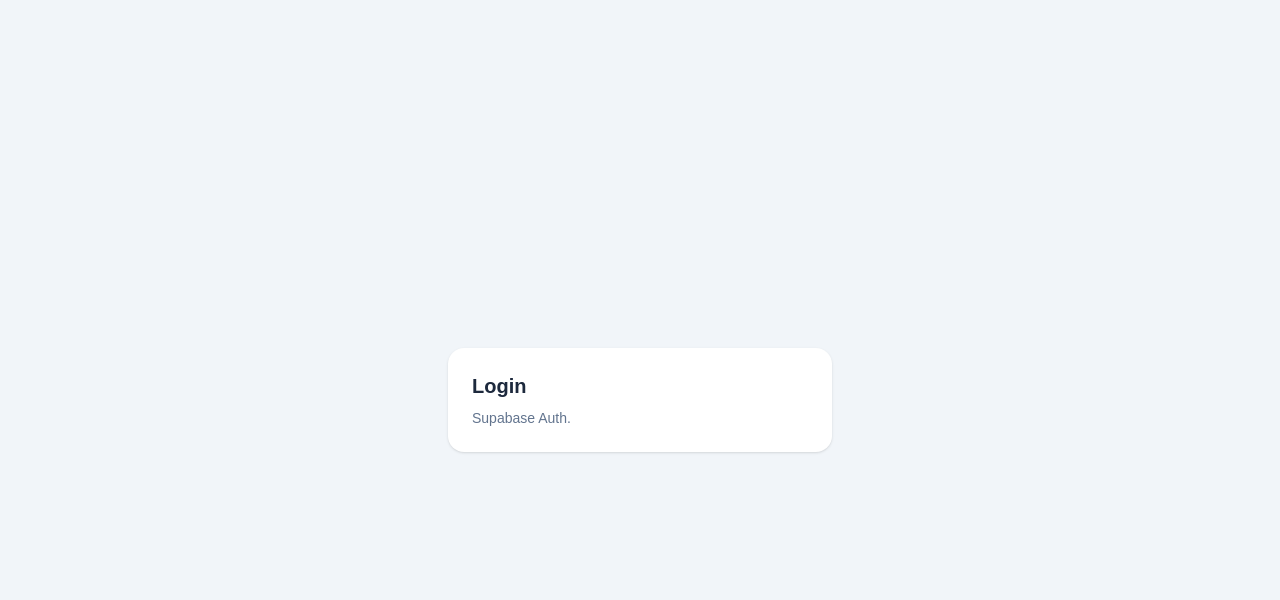
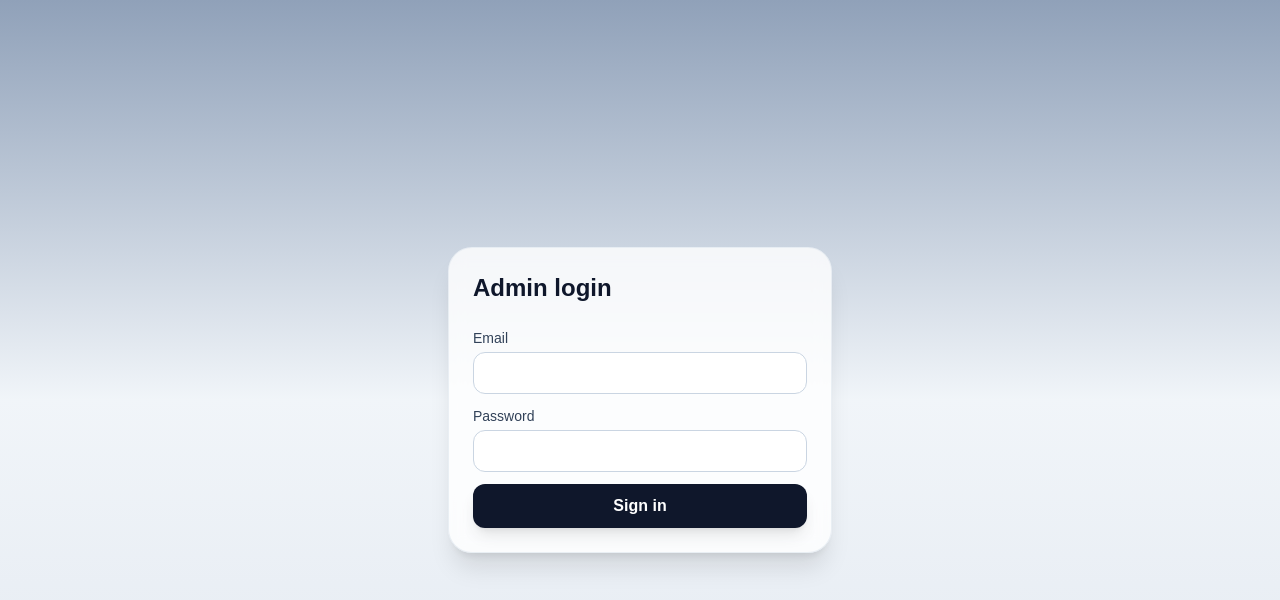
Before and after one commit to Nadiia2323/shine-resin-decor, a Next.js app: page /login in a window 1280 px wide. Shown: the top 600 px of the page. Built offline with nearby package versions, Linux system fonts and the light colour scheme; no server answers.

Commit message:
Document auth and admin security architecture

```diff
--- a/src/app/login/page.tsx
+++ b/src/app/login/page.tsx
@@ -1,9 +1,87 @@
+"use client";
+
+import { useMemo, useState } from "react";
+import { useRouter, useSearchParams } from "next/navigation";
+import { createSupabaseBrowserClient } from "@/lib/supabase-browser";
+
 export default function LoginPage() {
+  const router = useRouter();
+  const search = useSearchParams();
+  const redirectTo = search.get("redirect") || "/admin";
+
+  const supabase = useMemo(() => createSupabaseBrowserClient(), []);
+
+  const [email, setEmail] = useState("");
+  const [password, setPassword] = useState("");
+  const [errorText, setErrorText] = useState<string | null>(null);
+  const [loading, setLoading] = useState(false);
+
+  const onSubmit = async (e: React.FormEvent) => {
+    e.preventDefault();
+    setLoading(true);
+    setErrorText(null);
+
+    const { error } = await supabase.auth.signInWithPassword({
+      email,
+      password,
+    });
+
+    setLoading(false);
+
+    if (error) {
+      setErrorText(error.message);
+      return;
+    }
+
+    router.replace(redirectTo);
+    router.refresh();
+  };
+
   return (
-    <main className="min-h-screen grid place-items-center bg-slate-100 px-6">
-      <div className="w-full max-w-sm rounded-2xl bg-white p-6 shadow">
-        <h1 className="text-xl font-semibold text-slate-800">Login</h1>
-        <p className="text-sm text-slate-500 mt-2">Supabase Auth.</p>
+    <main className="min-h-screen grid place-items-center bg-gradient-to-b from-slate-400 via-slate-100 to-slate-200 px-6">
+      <div className="w-full max-w-sm rounded-3xl bg-white/80 backdrop-blur-sm border border-slate-200/70 shadow-xl p-6">
+        <h1 className="text-2xl font-bold text-slate-900">Admin login</h1>
+
+        <form onSubmit={onSubmit} className="mt-6 space-y-3">
+          <div>
+            <label className="block text-sm font-medium text-slate-700">
+              Email
+            </label>
+            <input
+              className="mt-1 w-full rounded-xl border border-slate-300 bg-white px-3 py-2 outline-none focus:ring-4 focus:ring-cyan-200"
+              type="email"
+              value={email}
+              onChange={(e) => setEmail(e.target.value)}
+              required
+            />
+          </div>
+
+          <div>
+            <label className="block text-sm font-medium text-slate-700">
+              Password
+            </label>
+            <input
+              className="mt-1 w-full rounded-xl border border-slate-300 bg-white px-3 py-2 outline-none focus:ring-4 focus:ring-cyan-200"
+              type="password"
+              value={password}
+              onChange={(e) => setPassword(e.target.value)}
+              required
+            />
+          </div>
+
+          {errorText && (
+            <p className="text-sm text-red-600 bg-red-50 border border-red-200 rounded-xl p-3">
+              {errorText}
+            </p>
+          )}
+
+          <button
+            disabled={loading}
+            className="w-full rounded-xl bg-slate-900 text-white py-2.5 font-semibold shadow-lg hover:bg-slate-800 disabled:opacity-60"
+          >
+            {loading ? "Signing in..." : "Sign in"}
+          </button>
+        </form>
       </div>
     </main>
   );
--- a/src/app/shop/[id]/page.tsx
+++ b/src/app/shop/[id]/page.tsx
@@ -8,10 +8,11 @@ import RelatedProducts from "@/app/components/RelatedProducts";
 import { notFound } from "next/navigation";
 
 export default async function Page({ params }: ProductPageProps) {
+  const { id } = await params;
   const { data: product } = await supabase
     .from("products")
     .select("*")
-    .eq("id", params.id)
+    .eq("id", id)
     .single();
 
   if (!product) {
--- /dev/null
+++ b/src/lib/supabase-browser.ts
@@ -0,0 +1,8 @@
+import { createBrowserClient } from "@supabase/ssr";
+
+export function createSupabaseBrowserClient() {
+  return createBrowserClient(
+    process.env.NEXT_PUBLIC_SUPABASE_URL!,
+    process.env.NEXT_PUBLIC_SUPABASE_ANON_KEY!
+  );
+}
--- a/src/types/index.ts
+++ b/src/types/index.ts
@@ -6,6 +6,7 @@ export type Product = {
   category: string;
   status?: string
 };
+
 
 export type Category = {
   name: string;
@@ -31,10 +32,9 @@ export type CategoryCardProps = {
 };
 
 export type ProductPageProps = {
-  params: {
-    id: string;
-  };
+  params: Promise<{ id: string }>;
 };
+
 export type RelatedProductsProps = {
  relatedProducts: Product[]
 }
```
